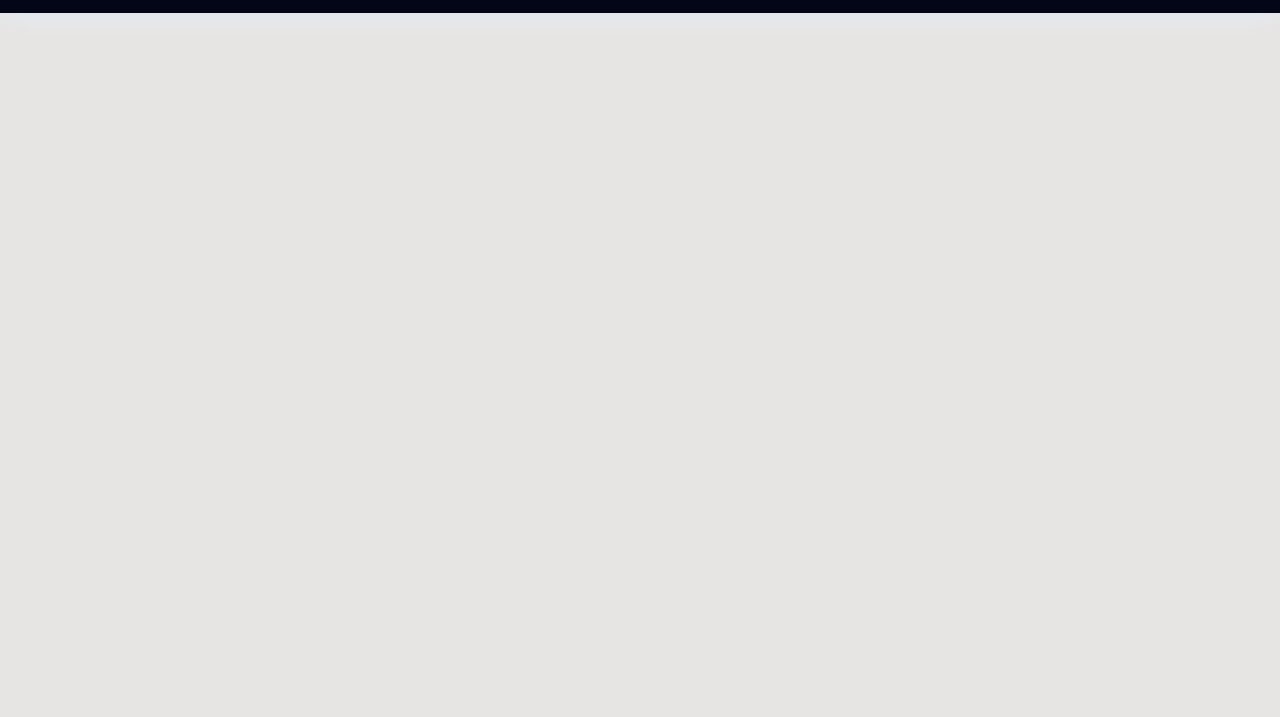
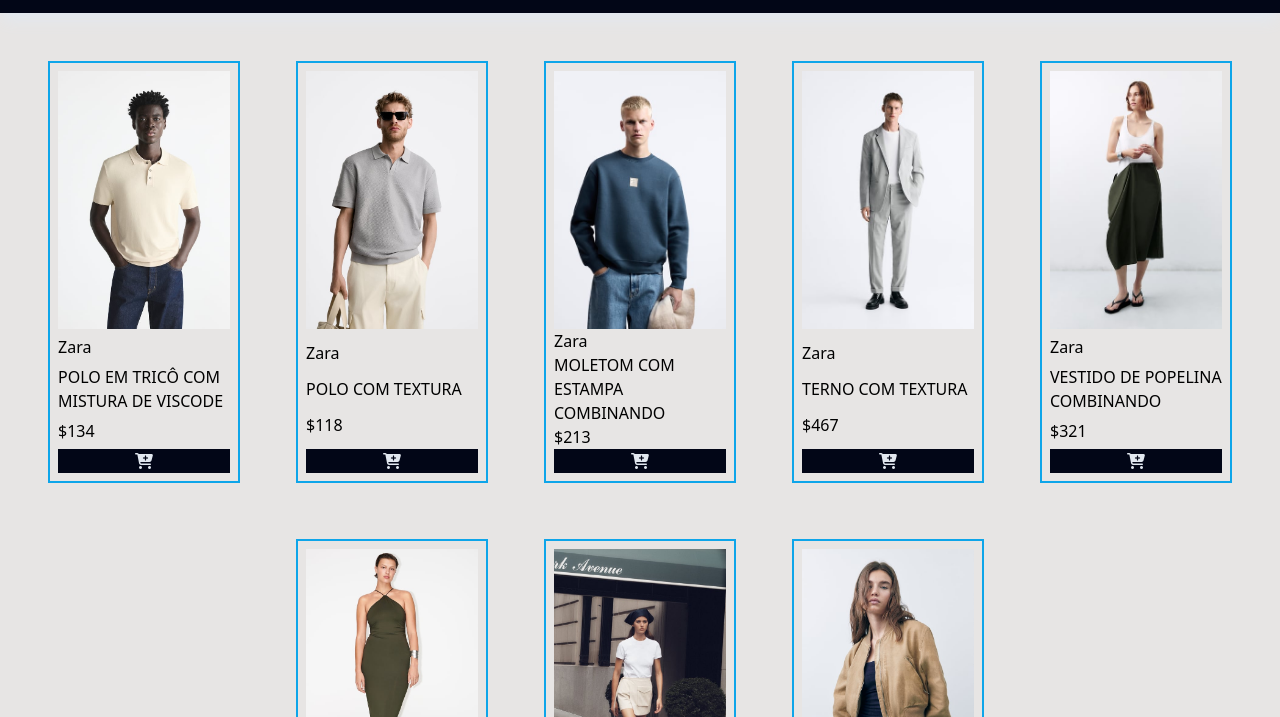
Before and after one commit to vitordavips/Magazine_Hastag, a website built with Vite: page index.html in a window 1280 px wide. Shown: the part 83-800 px from the top of the page. Built offline with nearby package versions, Linux system fonts and the light colour scheme.

Commit message:
ajeitando o buttom dos produtos

```diff
--- a/src/cartaoProduto.js
+++ b/src/cartaoProduto.js
@@ -1,12 +1,16 @@
+import { catalogo } from "./utilidades";
+
 export function renderizarCatalago() {
     for (const produtoCatalogo of catalogo) {
         const cartaoProduto = `
-            <div class='border-solid border-2 border-sky-500 w-48 m-2' id="card-produto-${produtoCatalogo.id}">
-            <img src="assets/img/${ produtoCatalogo.Imagem}" alt="Polo cor de Areia" style="height: 300px">
-            <p>${ produtoCatalogo.marca}</p>
-            <p>${ produtoCatalogo.nome}</p>
-            <p>$${ produtoCatalogo.preco}</p>
-            <button>Adicionar</button>
+            <div class='border-solid border-2 border-sky-500 w-48 m-2 flex flex-col p-2 justify-between group' id="card-produto-${produtoCatalogo.id}">
+                <img src="assets/img/${ produtoCatalogo.Imagem}" alt="Polo cor de Areia">
+                <p>${ produtoCatalogo.marca}</p>
+                <p>${ produtoCatalogo.nome}</p>
+                <p>$${ produtoCatalogo.preco}</p>
+                <button class='bg-slate-950 hover:bg-slate-700 hover:scale-110 text-slate-200'>
+                    <i class="fa-solid fa-cart-plus"></i>
+                </button>
             </div>
         `;
 
```
Also changed, not shown: index.html (+6 -0 lines).
